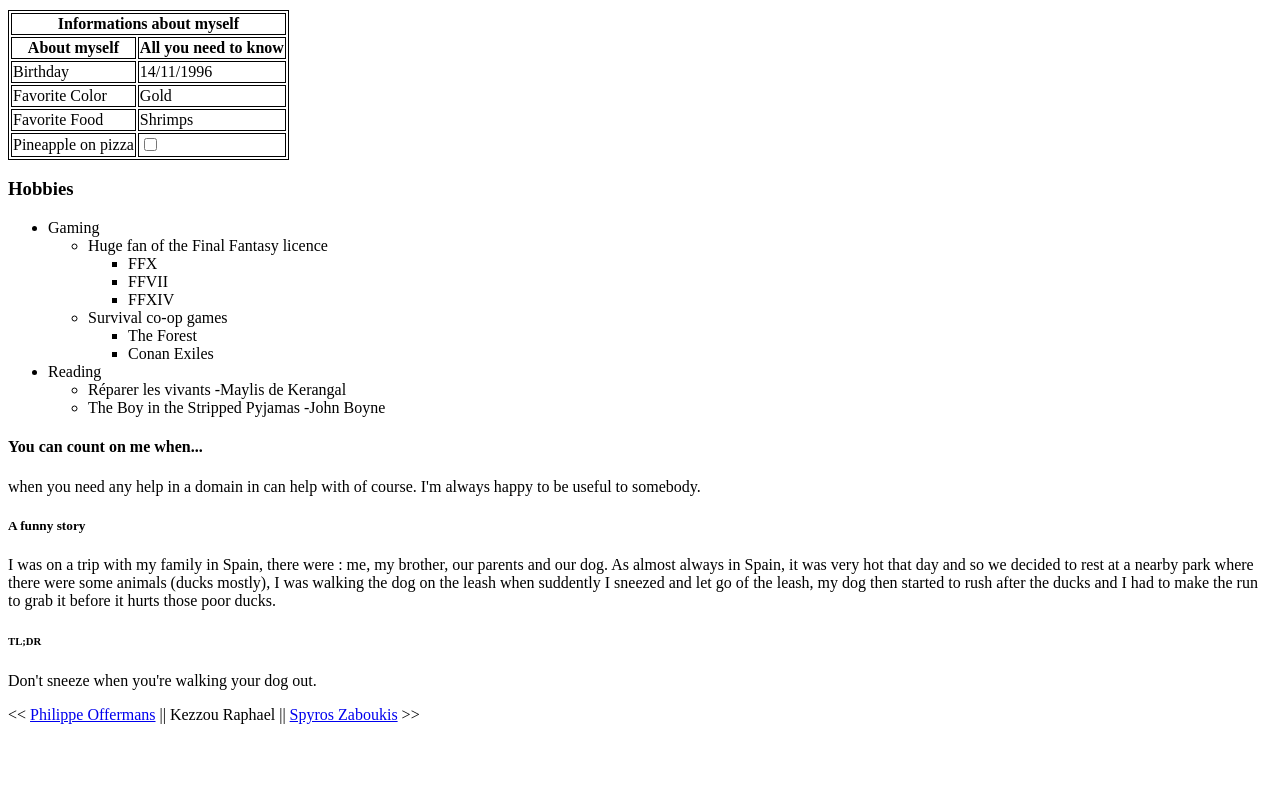
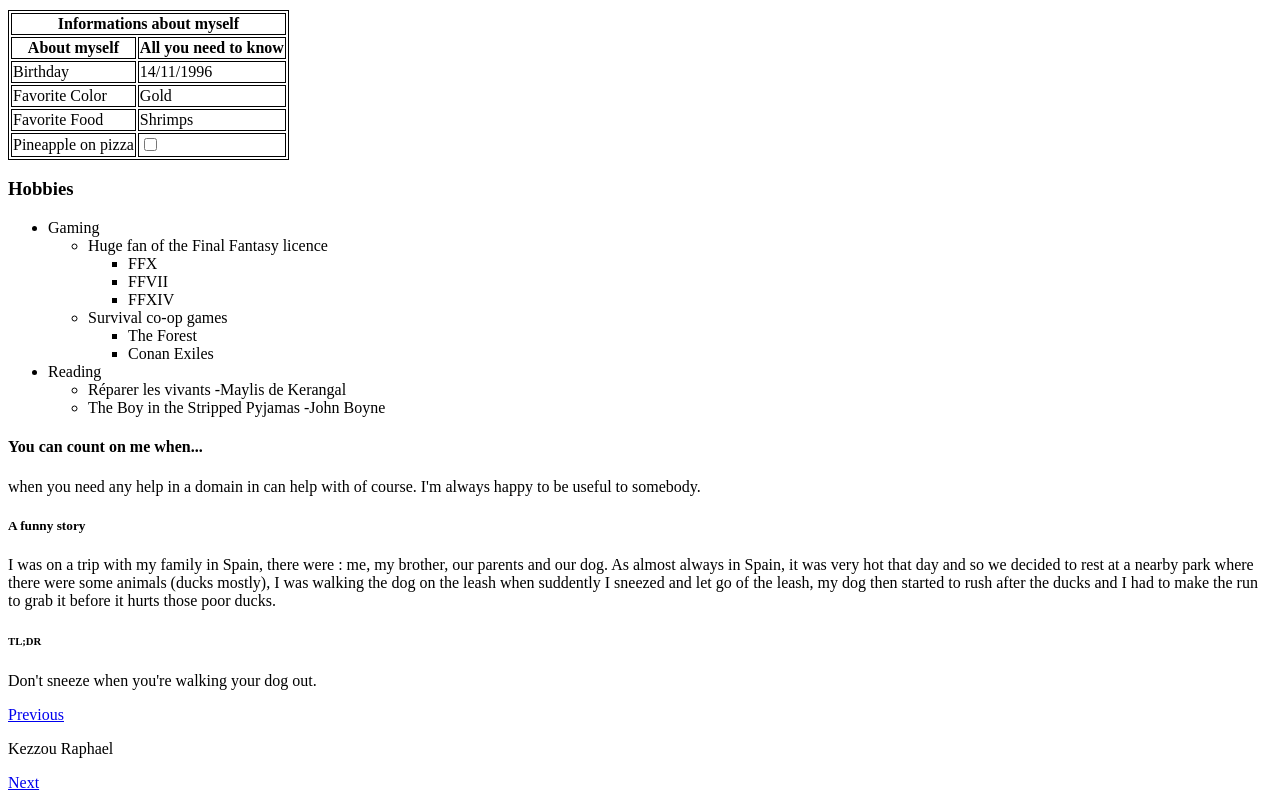
Before and after one commit to KezzouRaphael/markdown-to-html, a plain HTML site: page index.html in a window 1280 px wide. Shown: the part 733-1533 px from the top of the page. Before the commit the page ends 1465 px from the top, so only its background shows below. Drawn offline with Linux system fonts and the light colour scheme.

Commit message:
Footer links

```diff
--- a/index.html
+++ b/index.html
@@ -102,7 +102,13 @@
         </p>
     </section>
     <footer>
-       << <a href="https://github.com/Frenzen-code/markdownToHTML/blob/master/index.html" target="_blank">Philippe Offermans</a> || Kezzou Raphael || <a href="https://github.com/Spyros-Zaboukis/markdown-challenge/blob/main/README.md"target="_blank">Spyros Zaboukis</a> >>
+       <!-- "<<" -->
+       <a href="https://github.com/Frenzen-code/markdownToHTML/blob/master/index.html" target="_blank">Previous</a>
+       <!-- || -->
+       <p>Kezzou Raphael</p>
+       <!-- || -->
+       <a href="https://github.com/Spyros-Zaboukis/markdown-to-html/blob/main/index.html"target="_blank">Next</a>
+       <!--">>" -->
     </footer>
 </body>
 </html>
```
